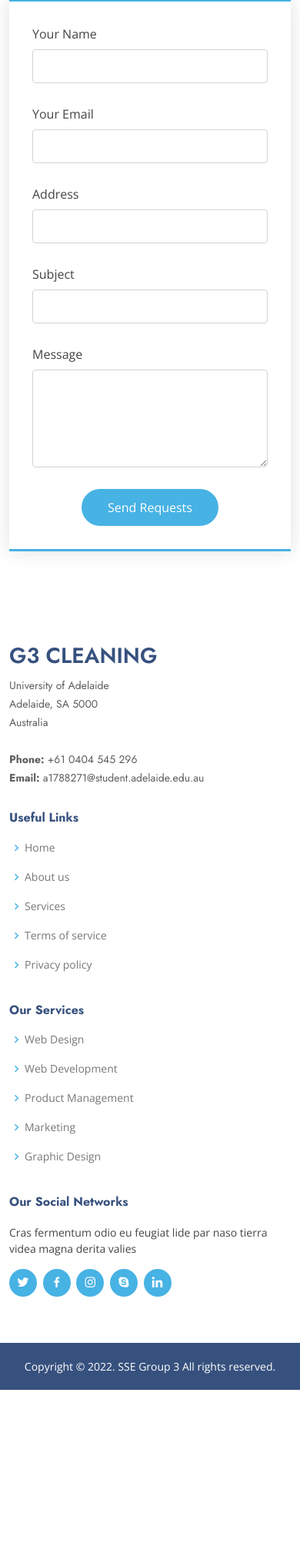
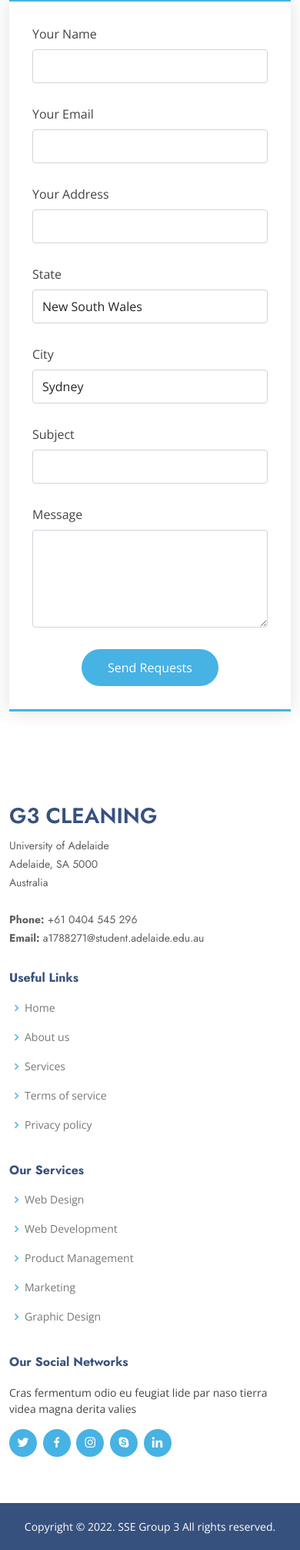
Before and after one commit to lzq98/g3-cleaning, a PHP site: page /request.php in a window 390 px wide. Shown: the part 337-2350 px from the top of the page at 77% size. Before the commit the page ends 2142 px from the top, so only its background shows below. Run offline with PHP 8.4, Linux system fonts and the light colour scheme; the visitor is signed in with stand-in values (Sample User, id 1).

Commit message:
request service front end webpage

```diff
--- a/assets/css/style.css
+++ b/assets/css/style.css
@@ -1417,6 +1417,9 @@ section {
 .contact .php-email-form input {
   height: 44px;
 }
+.contact .php-email-form select {
+  height: 44px;
+}
 .contact .php-email-form textarea {
   padding: 10px 12px;
 }
@@ -1447,7 +1450,177 @@ section {
     transform: rotate(360deg);
   }
 }
-
+/*--------------------------------------------------------------
+# request
+--------------------------------------------------------------*/
+.request .info {
+  border-top: 3px solid #47b2e4;
+  border-bottom: 3px solid #47b2e4;
+  padding: 30px;
+  background: #fff;
+  width: 100%;
+  box-shadow: 0 0 24px 0 rgba(0, 0, 0, 0.1);
+}
+.request .info i {
+  font-size: 20px;
+  color: #47b2e4;
+  float: left;
+  width: 44px;
+  height: 44px;
+  background: #e7f5fb;
+  display: flex;
+  justify-content: center;
+  align-items: center;
+  border-radius: 50px;
+  transition: all 0.3s ease-in-out;
+}
+.request .info h4 {
+  padding: 0 0 0 60px;
+  font-size: 22px;
+  font-weight: 600;
+  margin-bottom: 5px;
+  color: #37517e;
+}
+.request .info p {
+  padding: 0 0 10px 60px;
+  margin-bottom: 20px;
+  font-size: 14px;
+  color: #6182ba;
+}
+.request .info .email p {
+  padding-top: 5px;
+}
+.request .info .social-links {
+  padding-left: 60px;
+}
+.request .info .social-links a {
+  font-size: 18px;
+  display: inline-block;
+  background: #333;
+  color: #fff;
+  line-height: 1;
+  padding: 8px 0;
+  border-radius: 50%;
+  text-align: center;
+  width: 36px;
+  height: 36px;
+  transition: 0.3s;
+  margin-right: 10px;
+}
+.request .info .social-links a:hover {
+  background: #47b2e4;
+  color: #fff;
+}
+.request .info .email:hover i, .request .info .address:hover i, .request .info .phone:hover i {
+  background: #47b2e4;
+  color: #fff;
+}
+.request .php-request-form {
+  width: 100%;
+  border-top: 3px solid #47b2e4;
+  border-bottom: 3px solid #47b2e4;
+  padding: 30px;
+  background: #fff;
+  box-shadow: 0 0 24px 0 rgba(0, 0, 0, 0.12);
+}
+.request .php-request-form .form-group {
+  padding-bottom: 8px;
+}
+.request .php-request-form .validate {
+  display: none;
+  color: red;
+  margin: 0 0 15px 0;
+  font-weight: 400;
+  font-size: 13px;
+}
+.request .php-request-form .error-message {
+  display: none;
+  color: #fff;
+  background: #ed3c0d;
+  text-align: left;
+  padding: 15px;
+  font-weight: 600;
+}
+.request .php-request-form .error-message br + br {
+  margin-top: 25px;
+}
+.request .php-request-form .sent-message {
+  display: none;
+  color: #fff;
+  background: #18d26e;
+  text-align: center;
+  padding: 15px;
+  font-weight: 600;
+}
+.request .php-request-form .loading {
+  display: none;
+  background: #fff;
+  text-align: center;
+  padding: 15px;
+}
+.request .php-request-form .loading:before {
+  content: "";
+  display: inline-block;
+  border-radius: 50%;
+  width: 24px;
+  height: 24px;
+  margin: 0 10px -6px 0;
+  border: 3px solid #18d26e;
+  border-top-color: #eee;
+  -webkit-animation: animate-loading 1s linear infinite;
+  animation: animate-loading 1s linear infinite;
+}
+.request .php-request-form .form-group {
+  margin-bottom: 20px;
+}
+.request .php-request-form label {
+  padding-bottom: 8px;
+}
+.request .php-request-form input, .request .php-request-form textarea {
+  border-radius: 0;
+  box-shadow: none;
+  font-size: 14px;
+  border-radius: 4px;
+}
+.request .php-request-form input:focus, .request .php-request-form textarea:focus {
+  border-color: #47b2e4;
+}
+.request .php-request-form input {
+  height: 44px;
+}
+.request .php-request-form select {
+  height: 44px;
+}
+.request .php-request-form textarea {
+  padding: 10px 12px;
+}
+.request .php-request-form button[type=submit] {
+  background: #47b2e4;
+  border: 0;
+  padding: 12px 34px;
+  color: #fff;
+  transition: 0.4s;
+  border-radius: 50px;
+}
+.request .php-request-form button[type=submit]:hover {
+  background: #209dd8;
+}
+@-webkit-keyframes animate-loading {
+  0% {
+    transform: rotate(0deg);
+  }
+  100% {
+    transform: rotate(360deg);
+  }
+}
+@keyframes animate-loading {
+  0% {
+    transform: rotate(0deg);
+  }
+  100% {
+    transform: rotate(360deg);
+  }
+}
 /*--------------------------------------------------------------
 # Breadcrumbs
 --------------------------------------------------------------*/
--- a/request.php
+++ b/request.php
@@ -36,8 +36,8 @@
     <?php include 'include/header.php'; ?>
     <section id="headerspace" class="">
     </section>
-    <!-- ======= Contact Section ======= -->
-    <section id="contact" class="contact">
+    <!-- ======= forms Section ======= -->
+    <section id="request" class="request">
         <div class="container" data-aos="fade-up">
 
             <div class="section-title">
@@ -47,27 +47,57 @@
 
             <div class="row">
                 <div class="col-lg-12 d-flex align-items-center">
-                    <form action="forms/request.php" method="post" role="form" class="php-email-form">
+                    <form action="forms/request.php" method="post" role="form" class="php-request-form">
                         <div class="row">
                             <div class="form-group col-md-6">
                                 <label for="name">Your Name</label>
                                 <input type="text" name="name" class="form-control" id="name" required>
                             </div>
                             <div class="form-group col-md-6">
-                                <label for="name">Your Email</label>
+                                <label for="email">Your Email</label>
                                 <input type="email" class="form-control" name="email" id="email" required>
                             </div>
                         </div>
-                        <div class="form-group">
-                            <label for="name">Address</label>
-                            <input type="text" class="form-control" name="address" id="address" required>
+                        <div class="row">
+                            <div class="form-group col-md-6">
+                                <label for="address">Your Address</label>
+                                <input type="text" class="form-control" name="address" id="address" required>
+                            </div>
+                            <div class="form-group col-md-3">
+                                <label for="state">State</label>
+                                <select class="form-control" name="state" id="state" required>
+                                    <option value="NSW">New South Wales</option>
+                                    <option value="VIC">Victoria</option>
+                                    <option value="SA">South Australia</option>
+                                    <option value="ACT">Australia Capital Territory</option>
+                                    <option value="WA">Western Australia</option>
+                                    <option value="QLD">Queensland</option>
+                                    <option value="TAS">Tasmania</option>
+                                    <option value="NT">Northern Territory</option>
+                                </select>
+                            </div>
+                            <div class="form-group col-md-3">
+                                <label for="city">City</label>
+                                <!--change to auto select later-->
+                                <!--do not let customer to choose-->
+                                <select class="form-control" name="address" id="address" required>
+                                    <option value="Sydney">Sydney</option>
+                                    <option value="Melbourne">Melbourne</option>
+                                    <option value="Adelaide">Adelaide</option>
+                                    <option value="Canberra">Canberra</option>
+                                    <option value="Perth">Perth</option>
+                                    <option value="Brisbane">Brisbane</option>
+                                    <option value="Hobart">Hobart</option>
+                                    <option value="Darwin">Darwin</option>
+                                </select>
+                            </div>
                         </div>
                         <div class="form-group">
-                            <label for="name">Subject</label>
+                            <label for="subject">Subject</label>
                             <input type="text" class="form-control" name="subject" id="subject" required>
                         </div>
                         <div class="form-group">
-                            <label for="name">Message</label>
+                            <label for="message">Message</label>
                             <textarea class="form-control" name="message" rows="5" required></textarea>
                         </div>
                         <div class="my-3">
```
